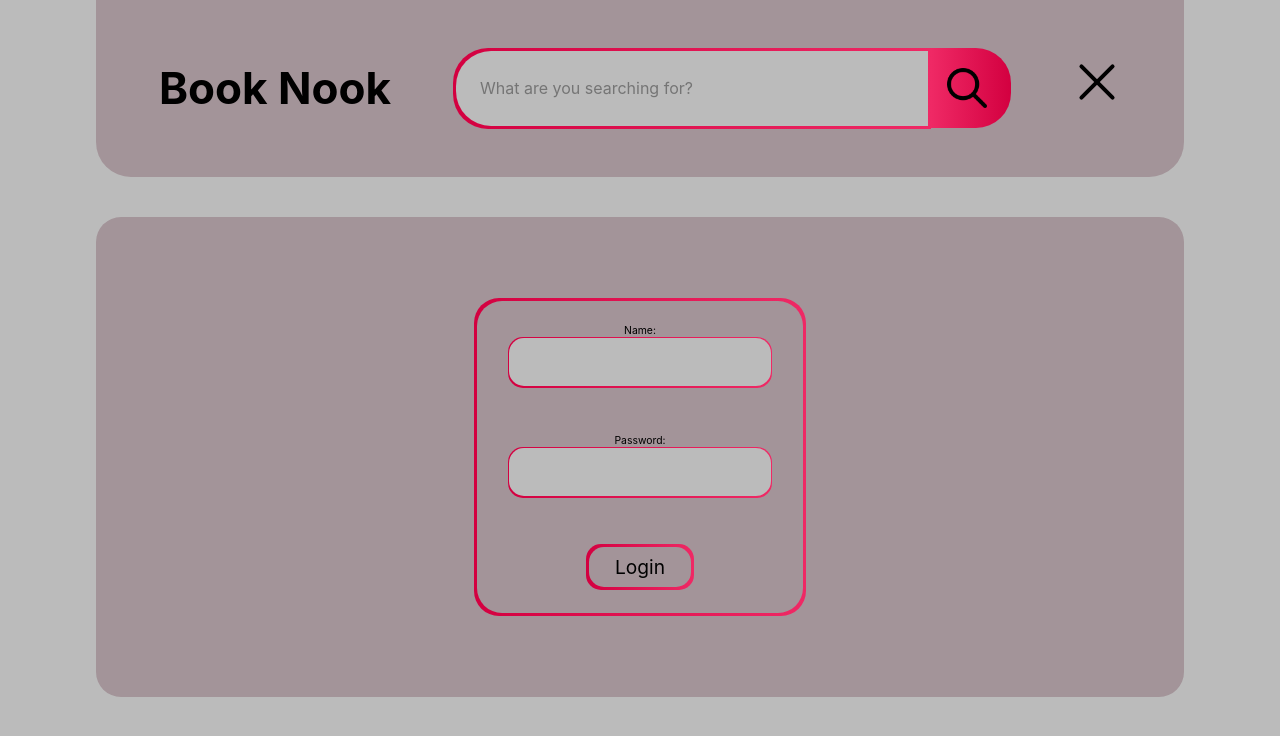
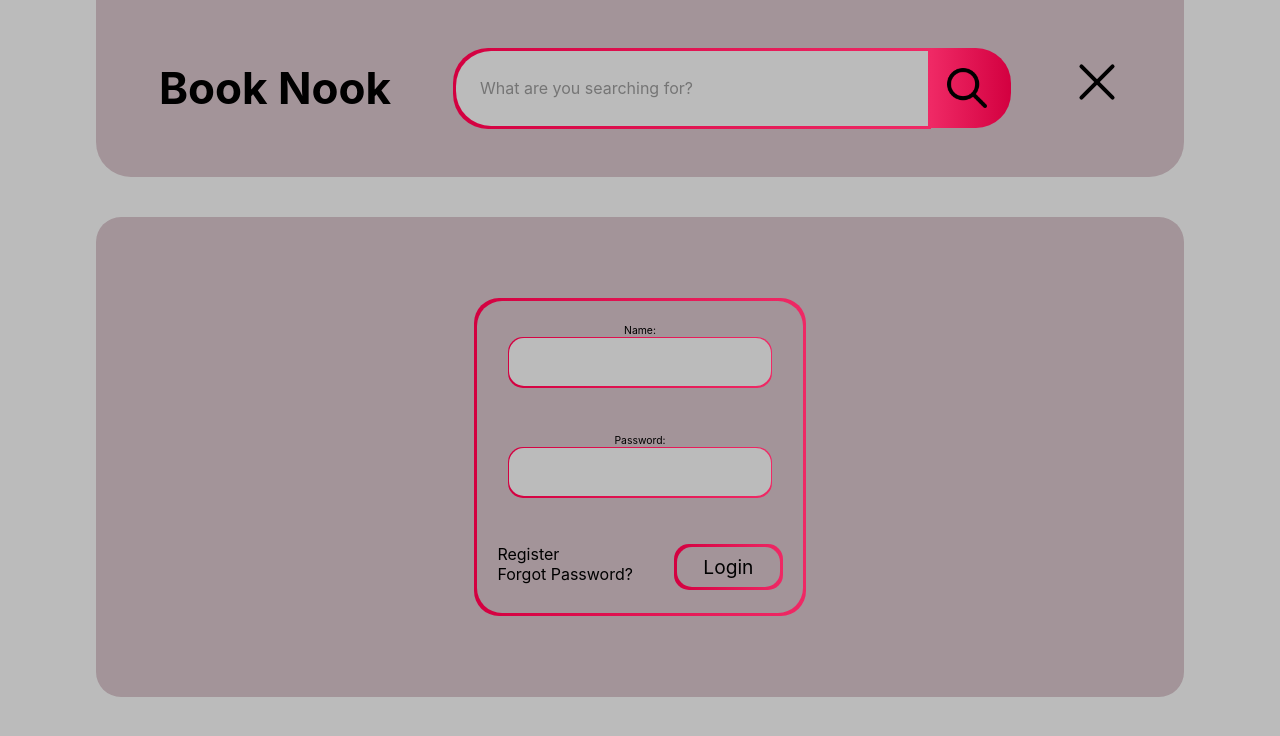
Before and after one commit to Kartonowy/BookNook, a React (Create React App) app in the folder client/: page / in a window 1280 px wide. Both pictures are taken after a click on the button 1096 px from the left and 82 px from the top of the page. Shown: the top 736 px of the page. Built offline with nearby package versions, Linux system fonts and the light colour scheme.

Commit message:
Added Register / Login Tab Altering

```diff
--- a/client/src/components/MainAppWindow.tsx
+++ b/client/src/components/MainAppWindow.tsx
@@ -14,7 +14,7 @@ function MainBookFinder() {
 
     let booksArr: any;
 
-        async function handleSearch() {
+    async function handleSearch() {
         let response = await getBookObject(inputValue)
         let booksObjArr : JSX.Element[] = [];
         booksArr = response.message.Empik
--- a/client/src/components/loginFormComponent.tsx
+++ b/client/src/components/loginFormComponent.tsx
@@ -6,14 +6,19 @@ function LoginFormComponent() {
     const [password, setPassword] = useState("");
     const [email, setEmail] = useState("")
     const [registerTab, setRegisterTab] = useState(false)
-    function handleSubmit() {
+    function handleLogIn() {
 
     }
+    function handleRegister() {
+
+    }
+
+
     if (registerTab) {
         return (
             <div className="LoginContainer">
                 <div className="formContainer">
-                    <form onSubmit={handleSubmit}>
+                    <form onSubmit={handleRegister}>
                         <label>
                             Name:
                             <div className="InputContainer">
@@ -38,8 +43,13 @@ function LoginFormComponent() {
                                 }}/>
                             </div>
                         </label>
-                        <div className="SubmitContainer">
-                            <input type="submit" value="Register" className="SubmitLoginForm"/>
+                        <div className="Options">
+                            <div className="Switch">
+                                <span className="RegisterSwitch" onClick={() => setRegisterTab(false)}>Login</span>
+                            </div>
+                            <div className="SubmitContainer">
+                                <input type="submit" value="Register" className="SubmitLoginForm"/>
+                            </div>
                         </div>
                     </form>
                 </div>
@@ -49,7 +59,7 @@ function LoginFormComponent() {
         return (
             <div className="LoginContainer">
                 <div className="formContainer">
-                    <form onSubmit={handleSubmit}>
+                    <form onSubmit={handleLogIn}>
                         <label>
                             Name:
                             <div className="InputContainer">
@@ -66,8 +76,14 @@ function LoginFormComponent() {
                                 }}/>
                             </div>
                         </label>
-                        <div className="SubmitContainer">
-                            <input type="submit" value="Login" className="SubmitLoginForm"/>
+                        <div className="Options">
+                            <div className="Switch">
+                                <span className="RegisterSwitch" onClick={() => setRegisterTab(true)}>Register</span>
+                                <span className="ForgotPassword">Forgot Password?</span>
+                            </div>
+                            <div className="SubmitContainer">
+                                <input type="submit" value="Login" className="SubmitLoginForm"/>
+                            </div>
                         </div>
                     </form>
                 </div>
--- a/client/src/scss/loginForm.scss
+++ b/client/src/scss/loginForm.scss
@@ -65,3 +65,13 @@
   font-size: 1.2em;
   border-radius: 15px;
 }
+.Options {
+  display: flex;
+  justify-content: space-around;
+  width: 100%;
+  .Switch {
+    display: flex;
+    flex-direction: column;
+  }
+
+}
```
